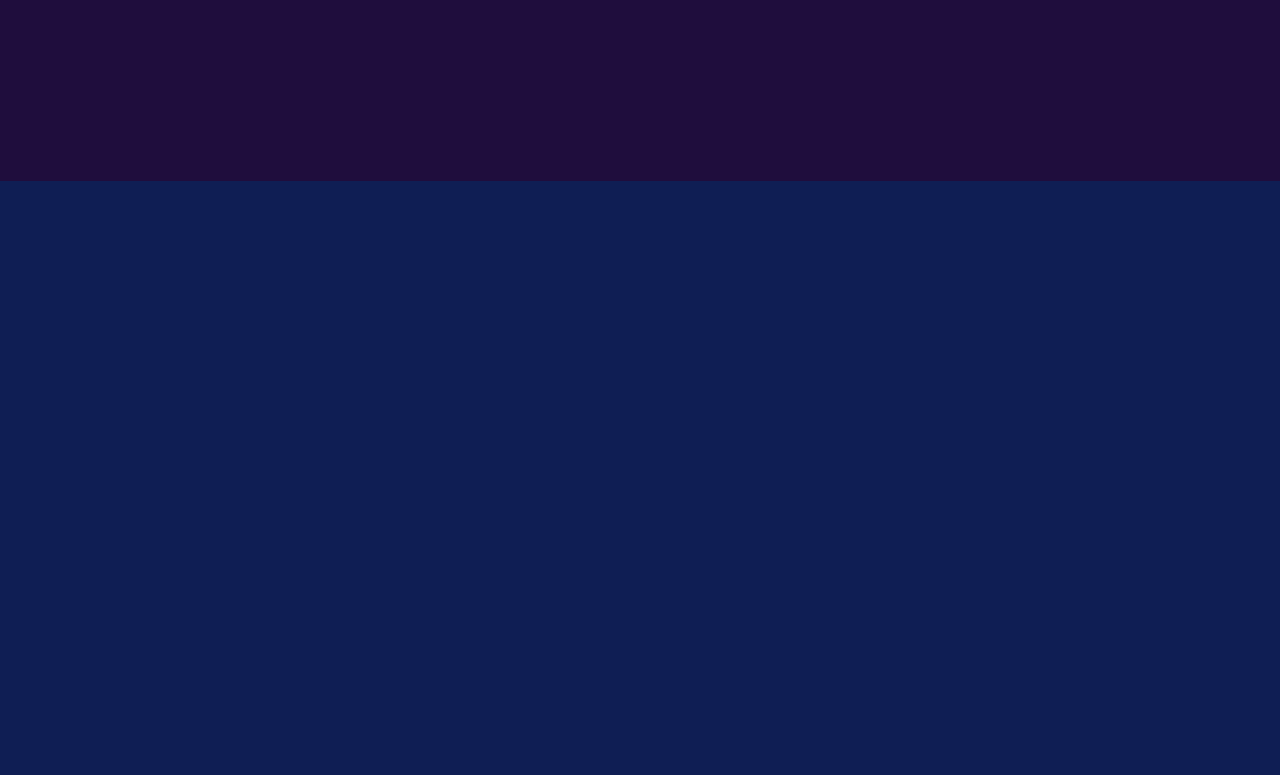
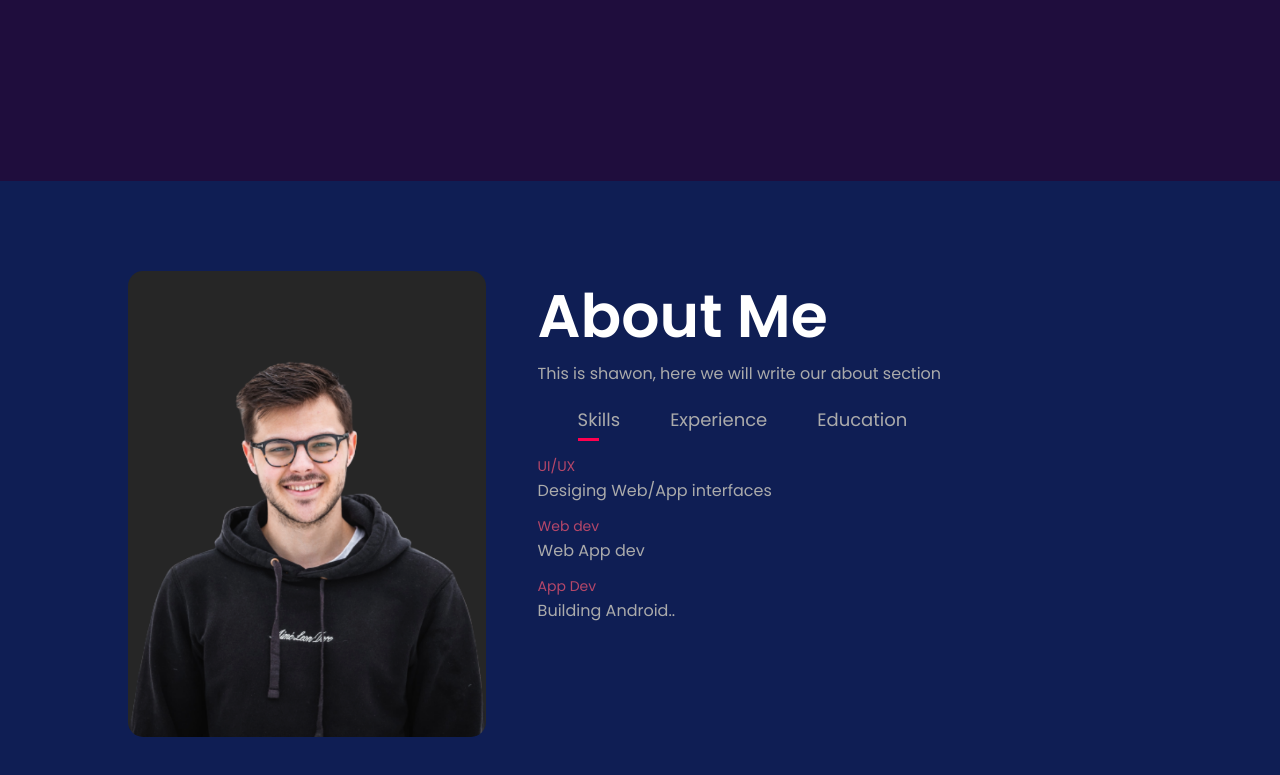
Before and after one commit to shawon-majid/portfolio, a plain HTML site: page index.html in a window 1280 px wide. Shown: the part 619-1394 px from the top of the page. Before the commit the page ends 800 px from the top, so only its background shows below. Drawn offline with Linux system fonts and the light colour scheme.

Commit message:
skeleton of about section

```diff
--- a/index.html
+++ b/index.html
@@ -33,6 +33,57 @@
             </div>
         </div>
     </div>
+
+    <!-- -------------------about------------------ -->
+
+    <div id="about">
+        <div class="container">
+            <div class="row">
+                <div class="about-col-1">
+                    <img src="images/user.png" alt="user image">
+                </div>
+
+                <div class="about-col-2">
+                    <h1 class="sub-title">About Me</h1>
+                    <p>
+                        This is shawon, here we will write our about section
+                    </p>
+
+                    <div class="tab-titles">
+                        <p class="tab-links active-link" onclick="opentab(event, 'skills')">Skills</p>
+                        <p class="tab-links" onclick="opentab(event, 'experience')">Experience</p>
+                        <p class="tab-links" onclick="opentab(event, 'education')">Education</p>
+                    </div>
+                    <div class="tab-contents active-tab" id="skills">
+                        <ul>
+                            <li><span>UI/UX</span><br>Desiging Web/App interfaces</li>
+                            <li><span>Web dev</span><br>Web App dev</li>
+                            <li><span>App Dev</span><br>Building Android..</li>
+                        </ul>
+                    </div>
+                    <div class="tab-contents" id="experience">
+                        <ul>
+                            <li><span>UI/UX2</span><br>Desiging Web/App interfaces</li>
+                            <li><span>Web dev2</span><br>Web App dev</li>
+                            <li><span>App Dev2</span><br>Building Android..</li>
+                        </ul>
+                    </div>
+                    <div class="tab-contents" id="education">
+                        <ul>
+                            <li><span>UI/UX3</span><br>Desiging Web/App interfaces</li>
+                            <li><span>Web dev3</span><br>Web App dev</li>
+                            <li><span>App Dev3</span><br>Building Android..</li>
+                        </ul>
+                    </div>
+
+                </div>
+            </div>
+        </div>
+    </div>
+
+    <!-- ---------------------projects---------------- -->
+
+    <script src="index.js"></script>
 </body>
 
 </html>
--- /dev/null
+++ b/index.js
@@ -0,0 +1,17 @@
+var tablinks = document.getElementsByClassName("tab-links");
+var tabcontents = document.getElementsByClassName("tab-contents");
+
+function opentab(event, tabname) {
+    for (tablink of tablinks) {
+        tablink.classList.remove("active-link");
+    }
+
+    for (tabcontent of tabcontents) {
+        tabcontent.classList.remove("active-tab");
+    }
+
+    event.target.classList.add("active-link");
+
+    document.getElementById(tabname).classList.add("active-tab")
+
+}
--- a/style.css
+++ b/style.css
@@ -84,3 +84,82 @@ nav ul li a:hover::after {
 .header-text h1 span {
     color: #ff004f;
 }
+
+
+/* ----------------about------------- */
+
+#about {
+    padding: 80px 0;
+    color: #ababab;
+}
+
+.row {
+    display: flex;
+    justify-content: space-between;
+    flex-wrap: wrap;
+}
+
+.about-col-1 {
+    flex-basis: 35%;
+}
+
+.about-col-1 img {
+    width: 100%;
+    border-radius: 15px;
+}
+
+.about-col-2 {
+    flex-basis: 60%;
+}
+
+.sub-title {
+    font-size: 60px;
+    font-weight: 600;
+    color: white;
+}
+
+.tab-titles {
+    display: flex;
+    margin: 20px 40px;
+}
+
+.tab-links {
+    margin-right: 50px;
+    font-size: 18px;
+    font-weight: 500;
+    cursor: pointer;
+    position: relative;
+}
+
+.tab-links::after {
+    content: '';
+    width: 0;
+    height: 3px;
+    background: #ff004f;
+    position: absolute;
+    left: 0;
+    bottom: -8px;
+    transition: 0.5s;
+}
+
+.tab-links.active-link::after {
+    width: 50%;
+}
+
+.tab-contents ul li {
+    list-style: none;
+    margin: 10px 0;
+}
+
+.tab-contents ul li span {
+    color: #b54769;
+    font-size: 14px;
+}
+
+.tab-contents {
+    display: none;
+}
+
+.tab-contents.active-tab {
+    display: block;
+}
```
Also changed, not shown: images/background.png (added), images/logo.png (added), images/phone-background.png (added), images/user.png (added), images/work-1.png (added), images/work-2.png (added), images/work-3.png (added), 2 other files.
